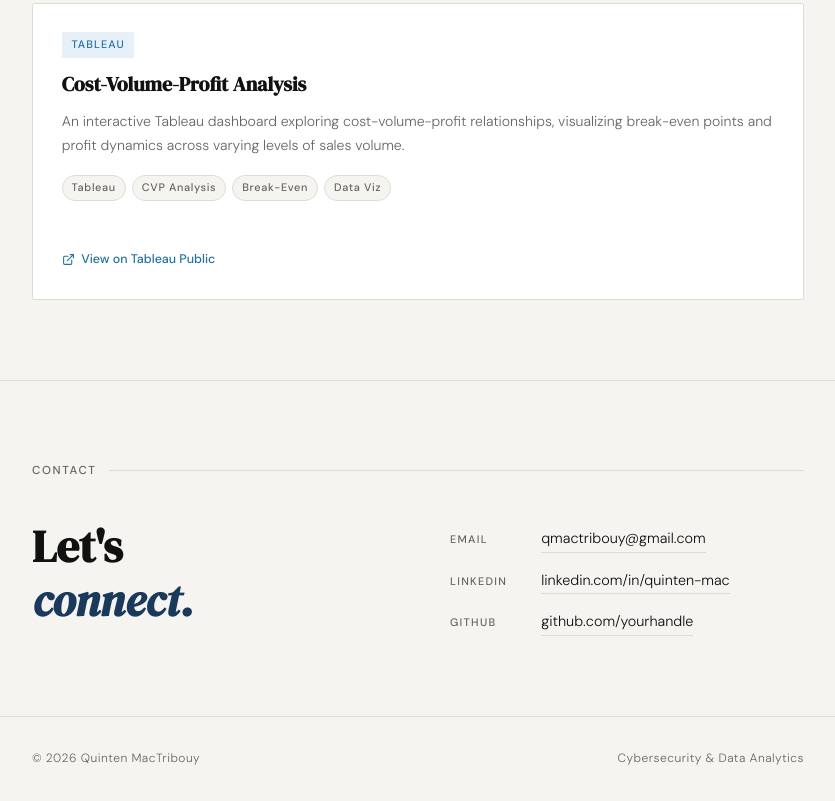
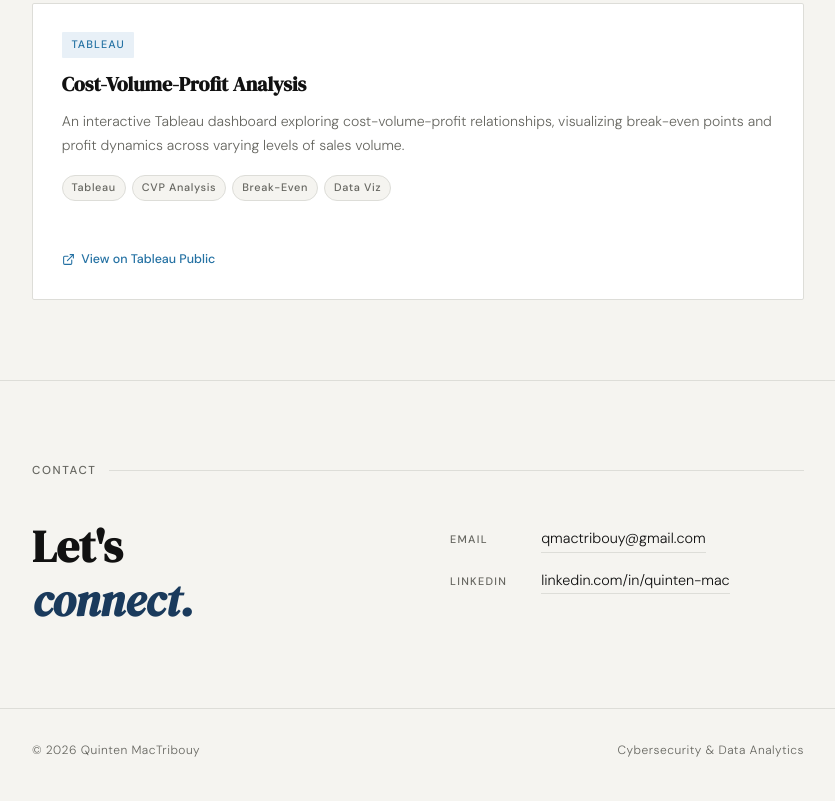
Before and after one commit to quintenmactri/Quinten-MacTribouy-Portfolio, a plain HTML site: page index.html in a window 1280 px wide. Shown: the part 2164-2965 px from the top of the page, without its empty margins (222-1057 px from the left). Drawn offline with Linux system fonts and the light colour scheme.

Commit message:
index.html

```diff
--- a/index.html
+++ b/index.html
@@ -581,8 +581,7 @@
         <a href="https://www.linkedin.com/in/quinten-mac" target="_blank">linkedin.com/in/quinten-mac</a>
       </li>
       <li>
-        <span class="clabel">GitHub</span>
-        <a href="https://github.com" target="_blank">github.com/yourhandle</a>
+
       </li>
     </ul>
   </div>
```
